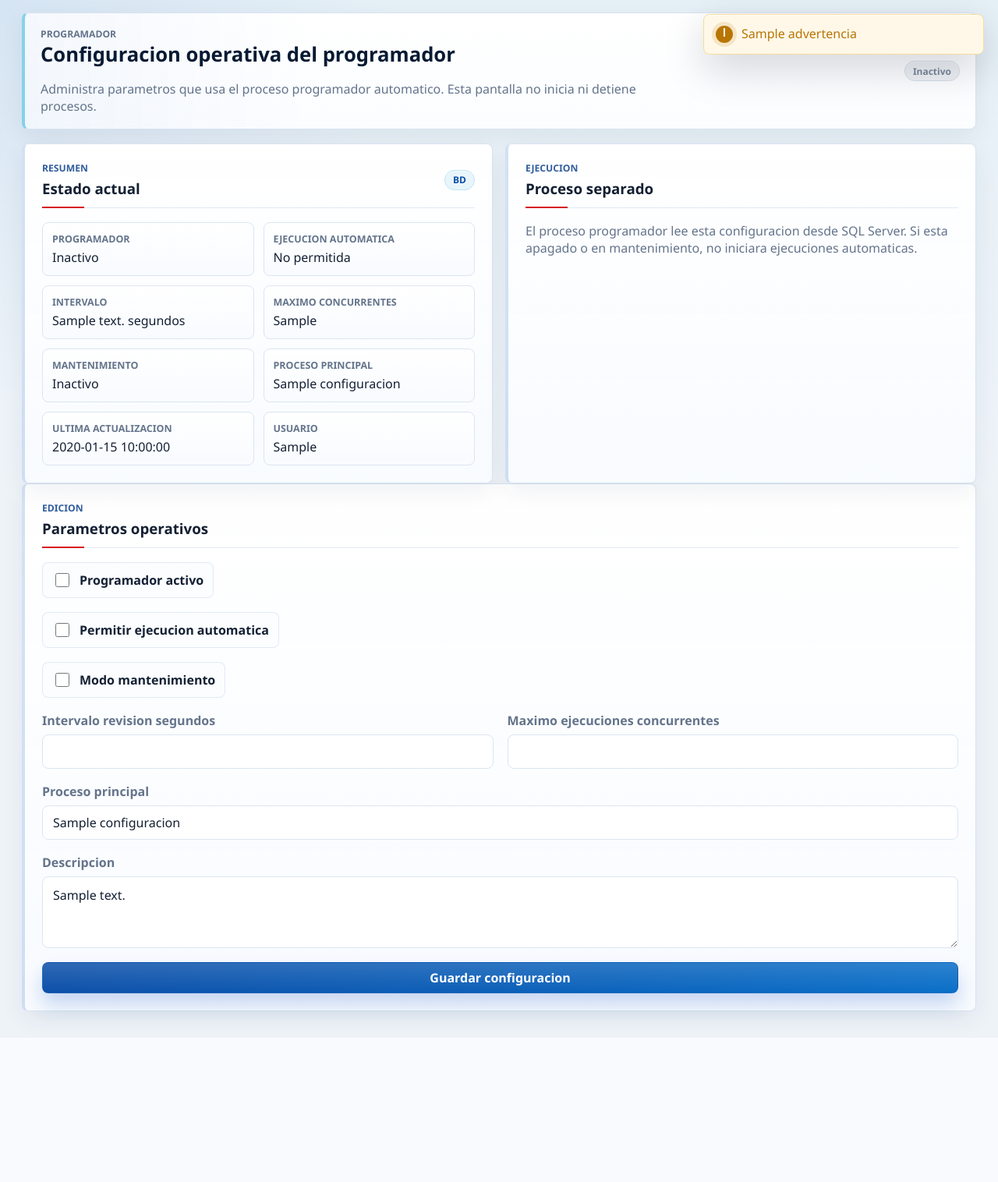
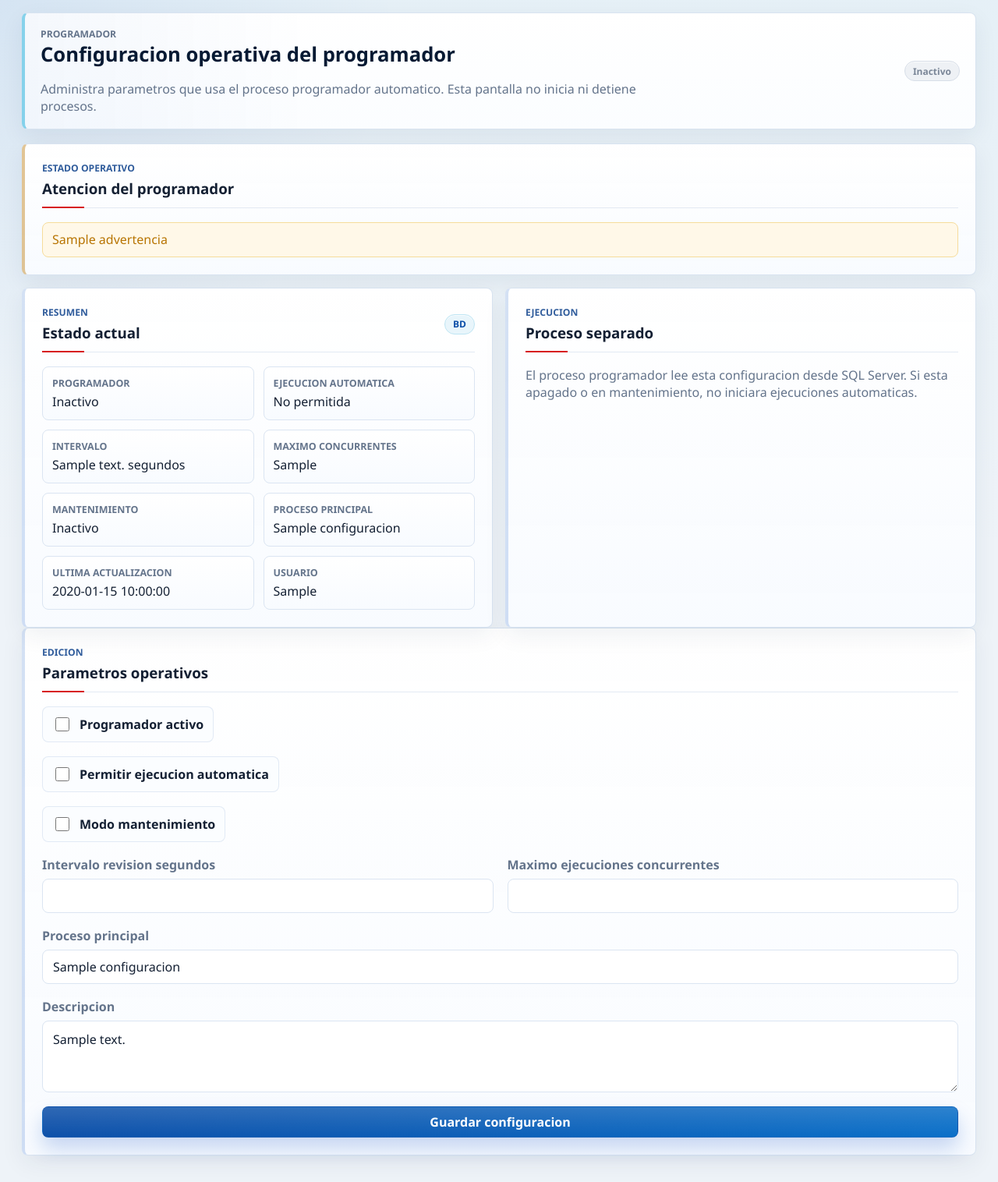
Before and after one commit to blizamav/App_Sheduler, a Python web app: template app/templates/scheduler/configuracion.html in a window 1280 px wide. Shown: the whole page at 78% size. Before the commit the page ends 1321 px from the top, so only its background shows below. Run offline with Jinja, Linux system fonts and the light colour scheme; the template is opened without the code that fills it: most values are stand-ins (such as "Sample title", 1, 10 or a date in 2020).

Commit message:
Fase UI-10.2 - Correcciones UX sidebar y alertas

```diff
--- a/app/static/css/estilos.css
+++ b/app/static/css/estilos.css
@@ -2081,6 +2081,20 @@
     border-left-color: rgba(24, 168, 216, 0.36);
 }
 
+.scheduler-aviso-estado {
+    border-left-color: rgba(184, 117, 3, 0.42);
+}
+
+.lista-alertas-control {
+    display: grid;
+    gap: 10px;
+}
+
+.lista-alertas-control .alerta-inline {
+    margin: 0;
+    line-height: 1.45;
+}
+
 .bloque-calendario {
     border-left-color: rgba(19, 138, 75, 0.26);
 }
--- a/app/static/js/app.js
+++ b/app/static/js/app.js
@@ -213,10 +213,25 @@
         });
     });
 
+    const mantenerSidebarActivoVisible = () => {
+        const navSidebar = document.querySelector(".sidebar .nav");
+        const enlaceActivo = navSidebar?.querySelector(".nav-link.activo");
+        if (!navSidebar || !enlaceActivo) {
+            return;
+        }
+
+        const destino = enlaceActivo.offsetTop - (navSidebar.clientHeight / 2) + (enlaceActivo.offsetHeight / 2);
+        const maximoScroll = Math.max(0, navSidebar.scrollHeight - navSidebar.clientHeight);
+        navSidebar.scrollTop = Math.min(Math.max(destino, 0), maximoScroll);
+    };
+
+    requestAnimationFrame(mantenerSidebarActivoVisible);
+
     window.addEventListener("resize", () => {
         if (!esVistaCompacta()) {
             cerrarSidebarCompacto();
         }
+        requestAnimationFrame(mantenerSidebarActivoVisible);
     });
 
     document.addEventListener("keydown", (evento) => {
--- a/app/templates/scheduler/configuracion.html
+++ b/app/templates/scheduler/configuracion.html
@@ -14,10 +14,18 @@
 </section>
 
 {% if configuracion.advertencias %}
-<section class="mensajes">
-    {% for advertencia in configuracion.advertencias %}
-    <div class="alerta advertencia">{{ advertencia }}</div>
-    {% endfor %}
+<section class="bloque bloque-control scheduler-aviso-estado">
+    <div class="bloque-header">
+        <div>
+            <p class="eyebrow">Estado operativo</p>
+            <h3>Atencion del programador</h3>
+        </div>
+    </div>
+    <div class="lista-alertas-control">
+        {% for advertencia in configuracion.advertencias %}
+        <div class="alerta advertencia alerta-inline">{{ advertencia }}</div>
+        {% endfor %}
+    </div>
 </section>
 {% endif %}
 
```
Also changed, not shown: log_codex.md (+40 -2 lines), docs/CHANGELOG.md.
